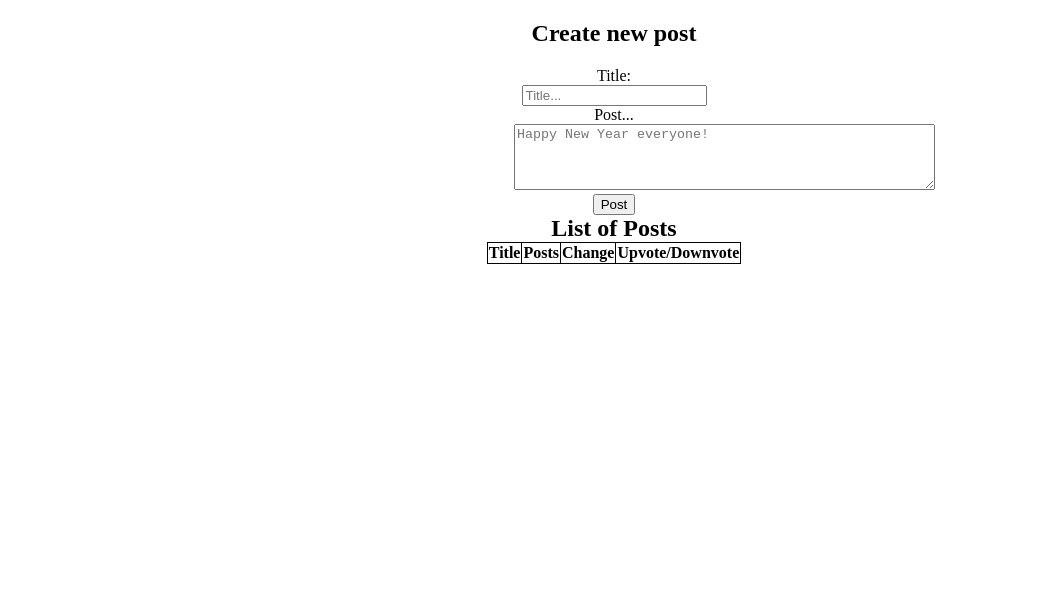
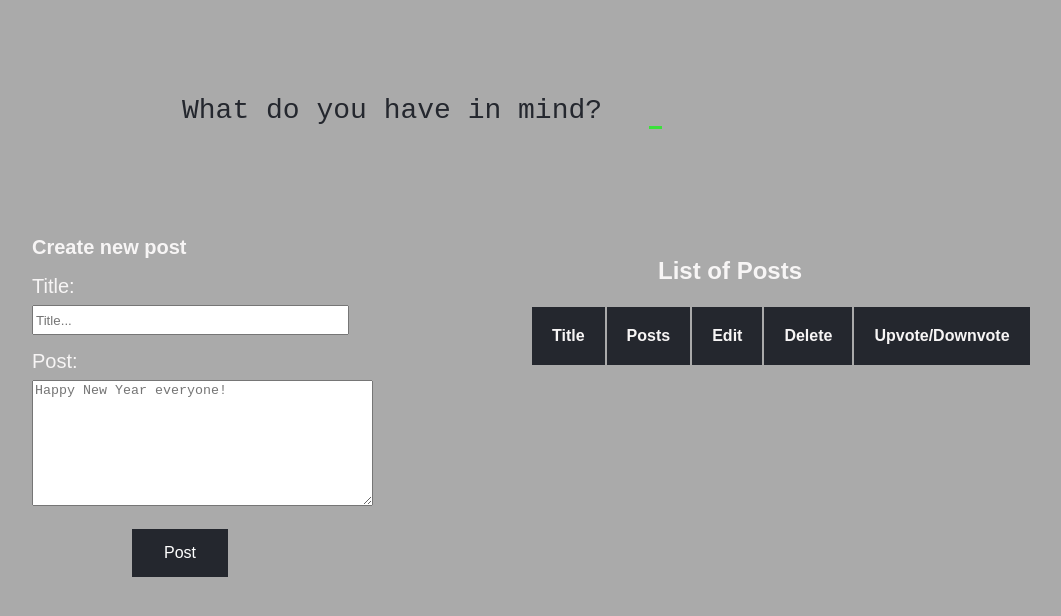
Before and after one commit to aurolazeneli/training-project, a React (Create React App) app in the folder training-project/: page / in a window 1280 px wide. Shown: the top 616 px of the page, without its empty margins (26-1087 px from the left). Built offline with nearby package versions, Linux system fonts and the light colour scheme.

Commit message:
Added the style part.

```diff
--- a/training-project/public/index.html
+++ b/training-project/public/index.html
@@ -2,7 +2,9 @@
 <html lang="en">
   <head>
     <meta charset="utf-8" />
+    <link rel="stylesheet" href="https://cdnjs.cloudflare.com/ajax/libs/font-awesome/4.7.0/css/font-awesome.min.css">
     <link rel="icon" href="%PUBLIC_URL%/favicon.ico" />
+    <link href="https://fonts.googleapis.com/css?family=Raleway:200,100,400" rel="stylesheet" type="text/css" />
     <meta name="viewport" content="width=device-width, initial-scale=1" />
     <meta name="theme-color" content="#000000" />
     <meta
@@ -28,6 +30,7 @@
   </head>
   <body>
     <noscript>You need to enable JavaScript to run this app.</noscript>
+
     <div id="root"></div>
     <!--
       This HTML file is a template.
--- a/training-project/src/components/Home.js
+++ b/training-project/src/components/Home.js
@@ -3,20 +3,26 @@ import UserList from './UserList';
 import UserPost from './UserPost';
 
 class Home extends React.Component {
-    constructor() {
-        super();
+
+    constructor(props) {
+        super(props);
         this.state = {
             users: [],
-            isLoading: true,
+            clicked: true,
+            editIdx: -1,
             form: {
                 title: '',
                 post: ''
             }
+
         }
         this.handleChange = this.handleChange.bind(this);
         this.handleSubmit = this.handleSubmit.bind(this);
         this.handleRemove = this.handleRemove.bind(this);
         this.handleEdit = this.handleEdit.bind(this);
+        this.startEdit = this.startEdit.bind(this);
+        this.stopEditing = this.stopEditing.bind(this);
+        this.vote = this.vote.bind(this);
     }
 
     handleChange(event) {
@@ -26,20 +32,41 @@ class Home extends React.Component {
             return {
                 form: {
                     ...prevState.form,
-                    [name]: event.target.value
+                    [name]: event.target.value,
                 }
             }
         });
     }
-    handleRemove(i){
-        this.setState(prevState =>({
-           users: prevState.users.filter((row,j)=>j!==i),
+    startEdit = (i) => {
+        console.log('e sakte');
+        const editIdx = this.state.editIdx;
+        this.setState({ editIdx: i })
+        console.log(editIdx);
+    };
+
+    stopEditing = () => {
+        this.setState({ editIdx: -1 });
+    };
+
+    handleEdit = (event, name, i) => {
+
+        // const {value}= event.target;
+        this.setState(prevState => ({
+            users: prevState.users.map((row, j) => j === i ? ({ ...row, [name]: event.target.value }) : row)
+        })
+        )
+    }
+    vote(event) {
+        // event.target.preventDefault;
+        this.setState(prevState => ({
+            clicked: !prevState.clicked
         }));
     }
-    handleEdit(i){
-        this.setState(prevState =>({
-           users: prevState.users.filter((row,j)=>j!==i),
-        }));
+    handleRemove(i) {
+        this.setState(prevState => (
+            {
+                users: prevState.users.filter((row, j) => j !== i),
+            }));
     }
 
     handleSubmit(event) {
@@ -57,20 +84,25 @@ class Home extends React.Component {
             };
         });
     }
-
-
     render() {
         return (
+
             <div>
+                <div id="parent">What do you have in mind?<div id="border"></div></div>
                 <UserPost
                     handleChange={this.handleChange}
                     handleSubmit={this.handleSubmit}
                     form={this.state.form}
                 />
                 <UserList
-                handleRemove={this.handleRemove}
-                handleEdit={this.handleEdit}
-                users={this.state.users}
+                    handleRemove={this.handleRemove}
+                    startEdit={this.handleEdit}
+                    stopEditing={this.stopEditing}
+                    handleEdit={this.handleEdit}
+                    editIdx={this.state.editIdx}
+                    clicked={this.state.clicked}
+                    vote={this.vote}
+                    users={this.state.users}
                 />
             </div>
         );
--- a/training-project/src/components/UserList.js
+++ b/training-project/src/components/UserList.js
@@ -1,31 +1,41 @@
 import React from 'react';
 
+
 class UserList extends React.Component {
-    state= {clicked: true}
+   state= {
+       date: new Date()}
     render() {
 
         const users = this.props.users.map((e, i) => {
 
+            const currentlyEditing = this.props.editIdx === i;
+            console.log(e);
             return (
                 <tr key={i}>
-                    <td>{e.title}</td>
+                    <td>{currentlyEditing ?<input value={e.title}
+                     type="text"
+
+                     name="title"
+                    onChange={(event)=>this.props.handleEdit(event,"title",i,this.value)}/>:e.title}<br/><br/>{this.state.date.toLocaleDateString()}</td>
                     <td>{e.post}</td>
-                    <td><button onClick={()=>this.props.handleEdit(i)}>Edit</button><br/>
-                        <button onClick={()=>this.props.handleRemove(i)}>Delete</button></td>
-                    <td><button onClick= {() => this.setState({clicked: !this.state.clicked})}>{ this.state.clicked? 'Upvote' : 'Downvote'}</button></td>
+                   <td>{currentlyEditing?<button className="btn" onClick={this.props.stopEdit}>Save</button>:<button className="btn" onClick={()=>this.props.startEdit(i)} >Edit</button>}</td>
+                    <td><button className="btn" onClick={()=>this.props.handleRemove(i)}>Delete</button></td>
+                    <td ><button className="btn" onClick={(i)=>this.props.vote(i)}>{this.props.clicked ? <i class="fa fa-chevron-up" aria-hidden="true"></i> : <i class="fa fa-chevron-down" aria-hidden="true"></i>}</button></td>
                 </tr>
             );
         })
 
         return (
-            <div>
-                <h2 className="form">List of Posts</h2>
-                <table className="form" >
+
+            <div className="table-layout">
+                <h2 className="table1">List of Posts</h2>
+                <table className="table" >
                     <thead>
-                        <tr>
+                        <tr className="tr">
                             <th>Title</th>
                             <th>Posts</th>
-                            <th>Change</th>
+                            <th>Edit</th>
+                            <th>Delete</th>
                             <th>Upvote/Downvote</th>
                         </tr>
                     </thead>
--- a/training-project/src/components/UserPost.js
+++ b/training-project/src/components/UserPost.js
@@ -3,10 +3,11 @@ import React from 'react';
 class UserPost extends React.Component {
     render() {
         return (
+            <div className="form-layout">
             <form className="form" onSubmit={this.props.handleSubmit}>
                 <h2>Create new post</h2>
                 <div>
-                    <label htmlFor="title">Title: </label>
+                    <label htmlFor="title">Title: </label><br/>
                     <input
                         type="text"
                         id="title"
@@ -17,16 +18,17 @@ class UserPost extends React.Component {
                         required
                     />
                 </div>
-                <div>
-                    <label htmlFor="post">Post... </label>
+                <div className="texta">
+                    <label htmlFor="post">Post:</label><br/>
                     <textarea id="post" name="post" value={this.props.form.post}
                         onChange={this.props.handleChange}
                         placeholder="Happy New Year everyone!"
-                        required rows="4" cols="50">
+                        required rows="8" cols="40">
                     </textarea>
                 </div>
-                <button type="submit">Post</button>
+                <button className="sub" type="submit">Post</button>
             </form>
+            </div>
         );
     }
 }
--- a/training-project/src/style.css
+++ b/training-project/src/style.css
@@ -1,18 +1,156 @@
-.form {
-    margin: 0 auto;
+* {
+    box-sizing: border-box;
+
+  }
+
+  body{
+    height: 100%;
+    width: fit-content;
+    background: rgb(170, 170, 170);
+    font-family: Arial, Helvetica, sans-serif;
+  }
+
+
+.form-layout{
+    margin-top: 5%;
+    padding: 50px;
+    width: 50%;
+    float: left;
+
+}
+.table-layout{
+  margin-top: 5%;
+    padding: 10%;
     width: 200px;
-    text-align: center;
+
+    float: right;
 }
 
-.form h1 {
-    font-size: 80px;
+
+.form h2 {
+    font-size: 20px;
+     color: rgb(247, 245, 245);
+}
+label{
+  font-size: 20px;
+     color: rgb(247, 245, 245);
+
+}
+input,textarea{
+  margin-top: 7px;
+  margin-bottom: 15px;
+}
+.sub {
+  background-color: #24272e;
+  border: none;
+  color: white;
+  padding: 15px 32px;
+  text-align: center;
+  text-decoration: none;
+  display: inline-block;
+  font-size: 16px;
+  margin: 4px 100px;
+  cursor: pointer;
+  -webkit-transition-duration: 0.4s; /* Safari */
+  transition-duration: 0.4s;
+}
+.sub:hover {
+  box-shadow: 0 12px 16px 0 rgba(0,0,0,0.24), 0 17px 50px 0 rgba(0,0,0,0.19);
+}
+th,td{
+  padding: 20px 20px;
+  width: 250px;
+  max-width: 250px;
+  word-wrap: break-word;
+
+}
+.tr{
+  border-bottom:1px solid #24272e;
+}
+.table1 {
+  width: 400px;
+  text-align: center;
+  color: rgb(247, 245, 245);
+}
+.btn{
+  background-color: #24272e;
+  border: none;
+  color: white;
+  padding: 15px 20px;
+  text-align: center;
+  text-decoration: none;
+  font-size: 12px;
+  margin: 4px 10px;
+  cursor: pointer;
+  max-width: 150px;
+  -webkit-transition-duration: 0.4s; /* Safari */
+  transition-duration: 0.4s;
+
+
+}
+thead{
+
+  height: 40px;
+   color: rgb(247, 245, 245);
+  background-color: #24272e;
+
+  border-bottom: 2px solid  rgb(0, 0, 0) !important;
 }
 
-table, th, td {
-    border: 1px solid black;
-    border-collapse: collapse;
+#title{
+  height: 30px;
+  width: 317px;
+}
+.texta{
+  max-width: 317px;
 }
 
 td {
     padding: 5px;
 }
+
+@import url('https://fonts.googleapis.com/css?family=Source+Code+Pro');
+
+
+
+#parent {
+  margin-top: 14%;
+  height: 40px;
+  white-space: nowrap;
+  overflow: hidden;
+  font-family: 'Source Code Pro', monospace;
+  font-size: 28px;
+  color:  #24272e;
+  position: relative;
+  margin-left: 200px;
+}
+
+#border {
+  border-bottom: solid 3px rgba(0,255,0,.75);
+  position: absolute;
+  right: -7px;
+  width: 20px;
+}
+
+/* Animation */
+#parent {
+  animation: animated-text 2s steps(30,end) 1s 1 normal both
+}
+
+#border {
+   animation: animated-cursor 600ms steps(30,end) infinite;
+}
+
+/* text animation */
+
+@keyframes animated-text{
+  from{width: 0;}
+  to{width: 480px;}
+}
+
+/* cursor animations */
+
+@keyframes animated-cursor{
+  from{border-bottom-color: rgba(0,255,0,.75);}
+  to{border-bottom-color: transparent;}
+}
```
